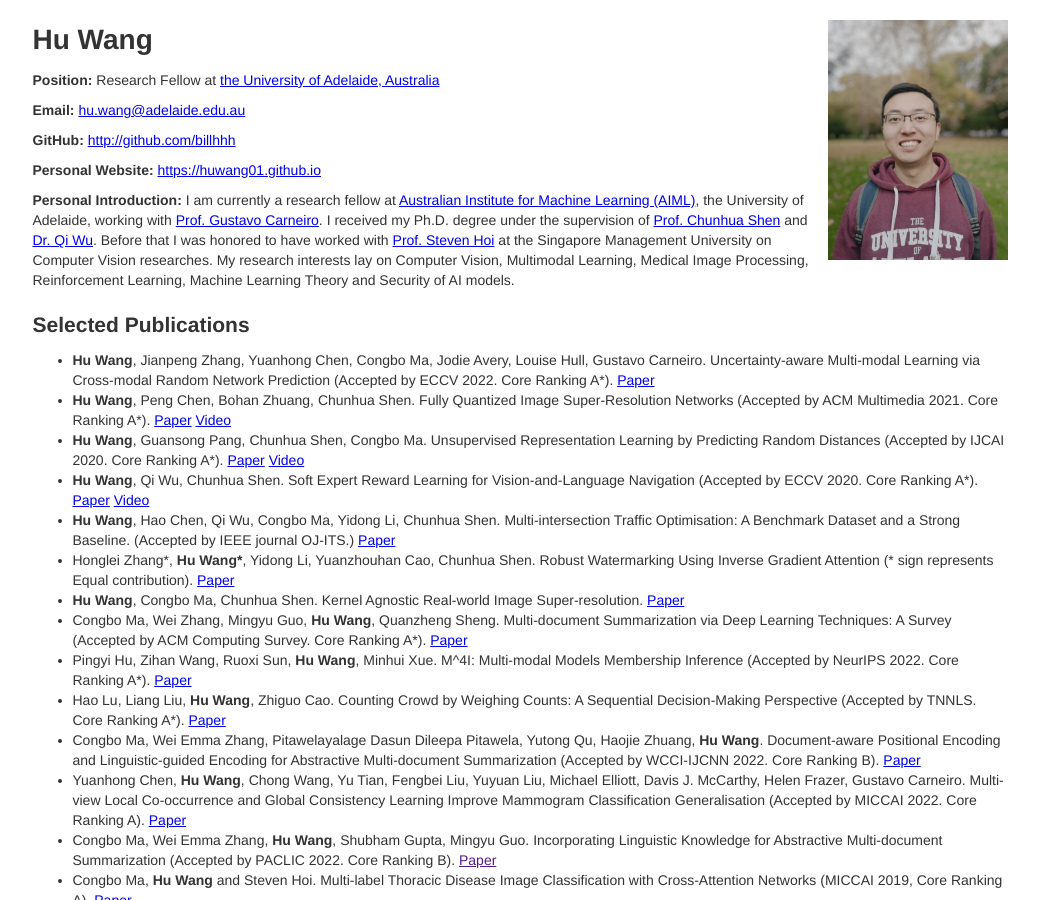
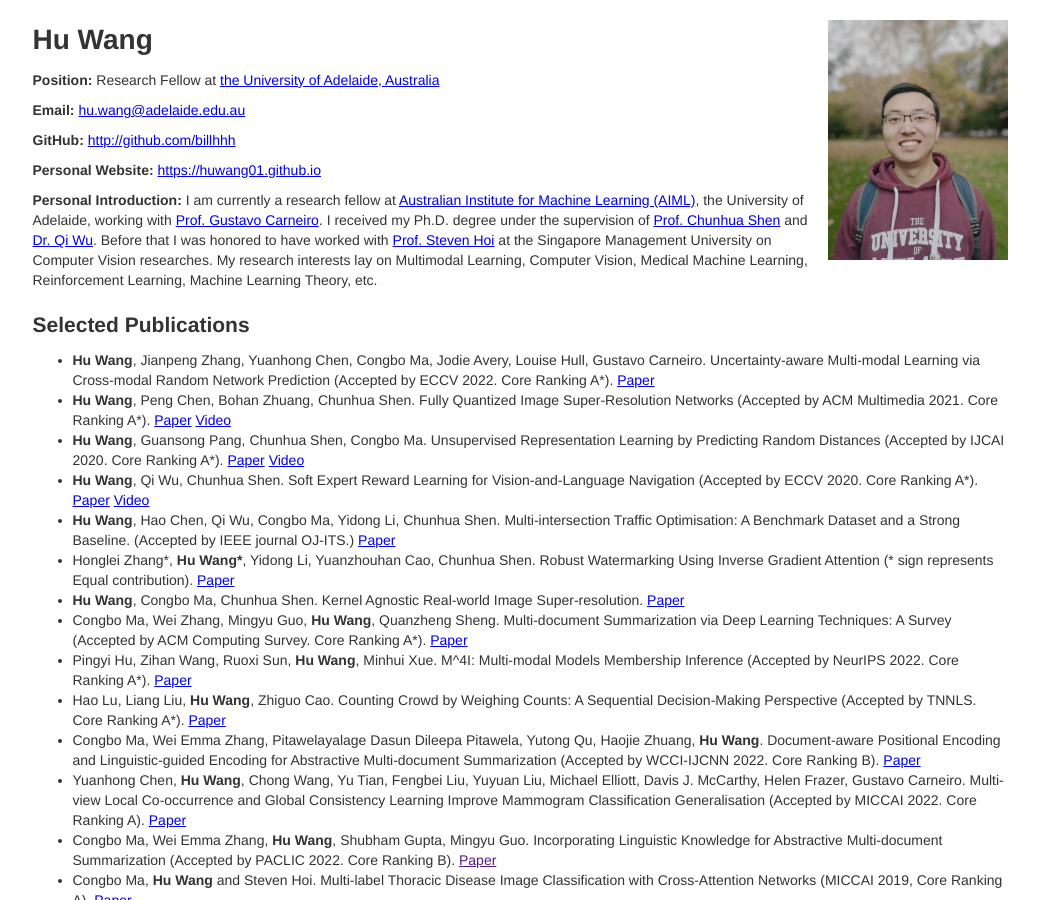
Before and after one commit to billhhh/whblog-omega, a Jekyll site: the page res/index.html, which Jekyll copies as it is, in a window 1280 px wide and 900 px high. Shown: the whole window, without its empty margins (120-1159 px from the left). Built offline with Jekyll 4.4.1, drawn with Linux system fonts in a browser that asks for light colours.

Commit message:
Update index.html

```diff
--- a/res/index.html
+++ b/res/index.html
@@ -30,7 +30,7 @@
       </p>
       <p>
         <strong>Personal Introduction:</strong>
-        I am currently a research fellow at <a href='https://www.adelaide.edu.au/aiml/'> Australian Institute for Machine Learning (AIML)</a>, the University of Adelaide, working with <a href='https://cs.adelaide.edu.au/~carneiro/'>Prof. Gustavo Carneiro</a>. I received my Ph.D. degree under the supervision of <a href='https://cshen.github.io/'>Prof. Chunhua Shen</a> and <a href='http://www.qi-wu.me/'>Dr. Qi Wu</a>. Before that I was honored to have worked with <a href='https://sites.google.com/view/stevenhoi/home'>Prof. Steven Hoi</a> at the Singapore Management University on Computer Vision researches. My research interests lay on Computer Vision, Multimodal Learning, Medical Image Processing, Reinforcement Learning, Machine Learning Theory and Security of AI models.
+        I am currently a research fellow at <a href='https://www.adelaide.edu.au/aiml/'> Australian Institute for Machine Learning (AIML)</a>, the University of Adelaide, working with <a href='https://cs.adelaide.edu.au/~carneiro/'>Prof. Gustavo Carneiro</a>. I received my Ph.D. degree under the supervision of <a href='https://cshen.github.io/'>Prof. Chunhua Shen</a> and <a href='http://www.qi-wu.me/'>Dr. Qi Wu</a>. Before that I was honored to have worked with <a href='https://sites.google.com/view/stevenhoi/home'>Prof. Steven Hoi</a> at the Singapore Management University on Computer Vision researches. My research interests lay on Multimodal Learning, Computer Vision, Medical Machine Learning, Reinforcement Learning, Machine Learning Theory, etc.
       </p>
       </p>
 
```
